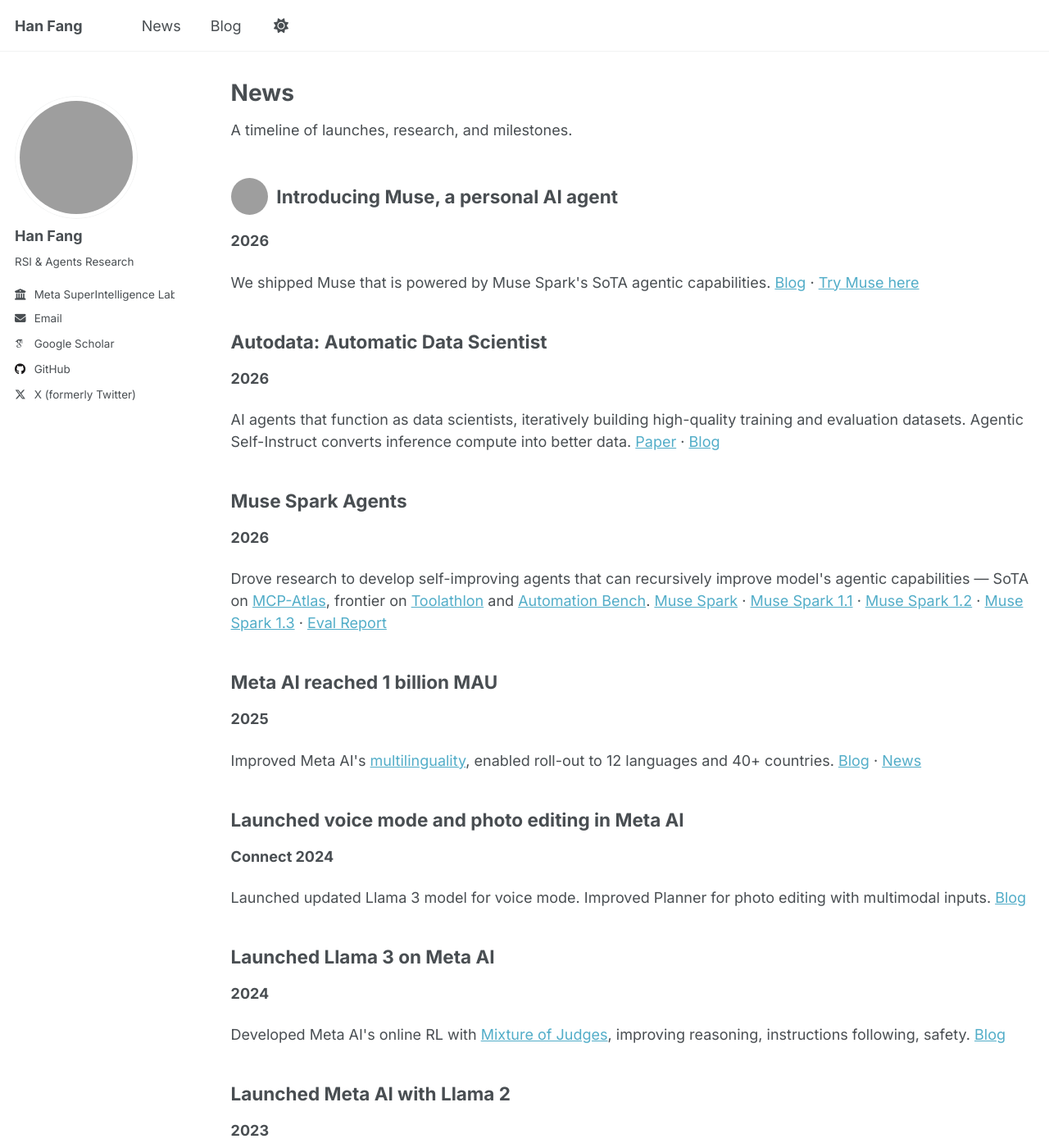
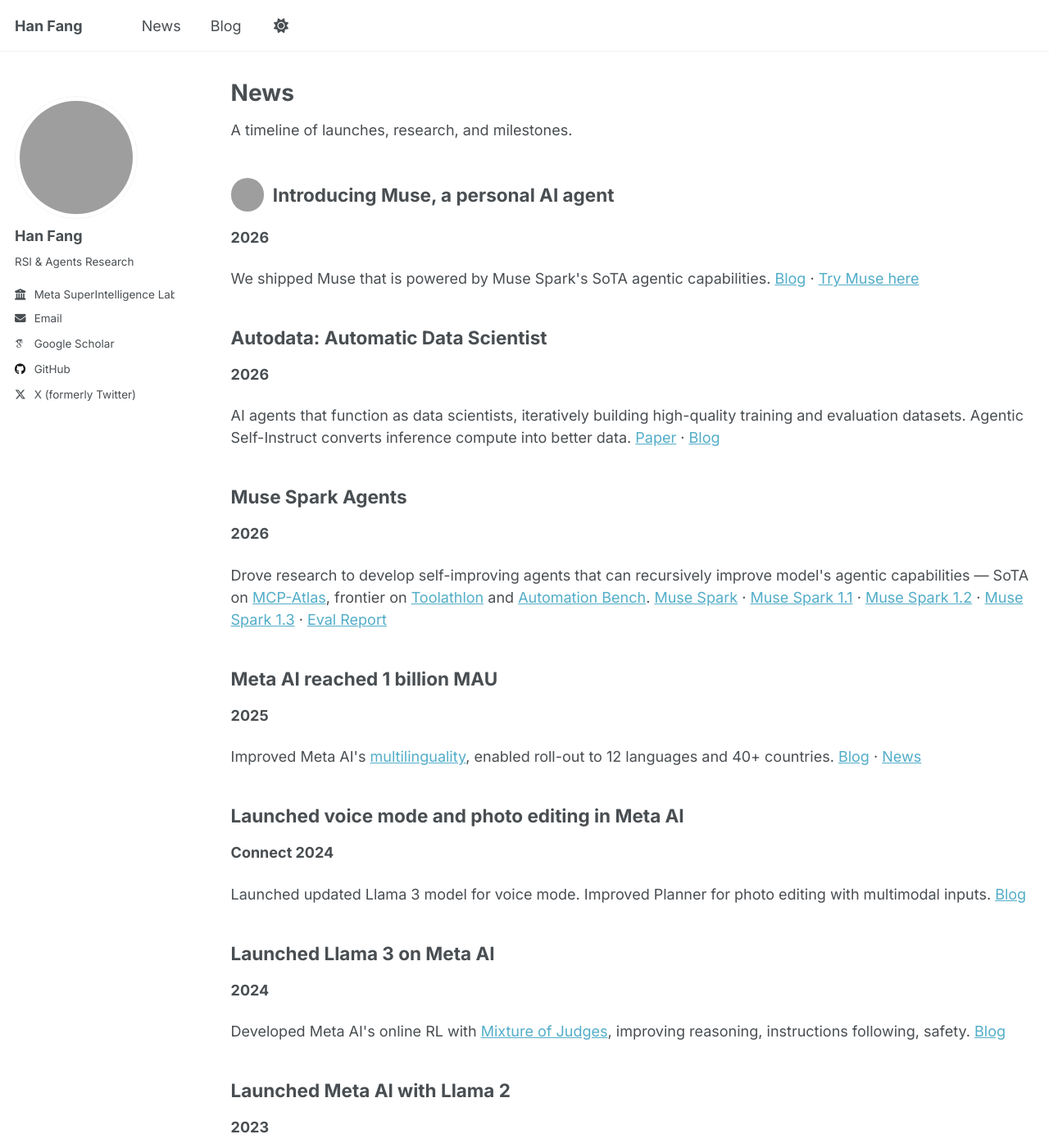
Before and after one commit to hanfang/hanfang.github.io, a Jekyll site: the page built from _pages/news.md, in a window 1280 px wide and 1400 px high. Shown: the whole window at 82% size. Built offline with Jekyll 4.4.1, drawn with Linux system fonts in a browser that asks for light colours; some web fonts are replaced; grey boxes are pictures that could not be loaded.

Commit message:
Reduce Muse mascot size

```diff
--- a/assets/css/custom.scss
+++ b/assets/css/custom.scss
@@ -270,8 +270,8 @@
 }
 
 .news-item__mascot {
-  width: 2.5rem;
-  height: 2.5rem;
+  width: 2.25rem;
+  height: 2.25rem;
   object-fit: cover;
   border-radius: 50%;
   flex-shrink: 0;
```
